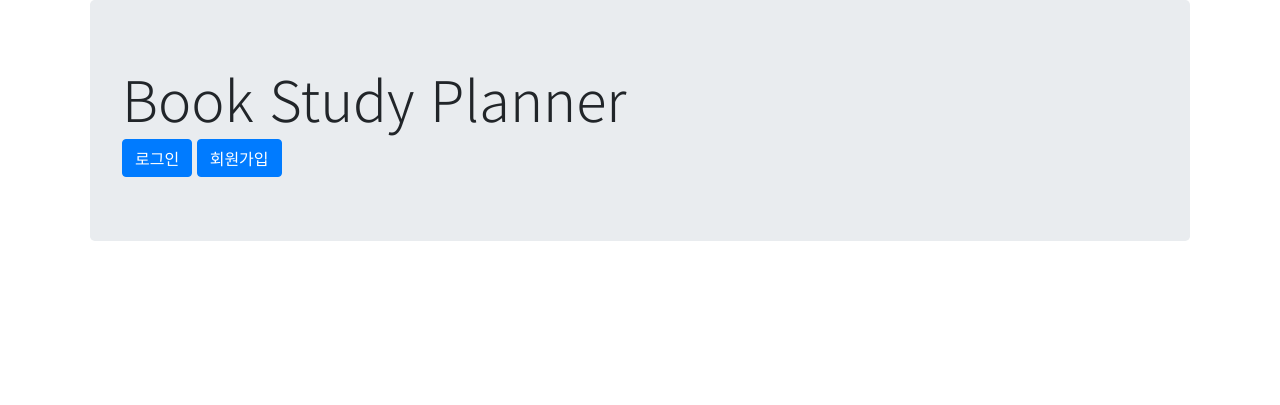
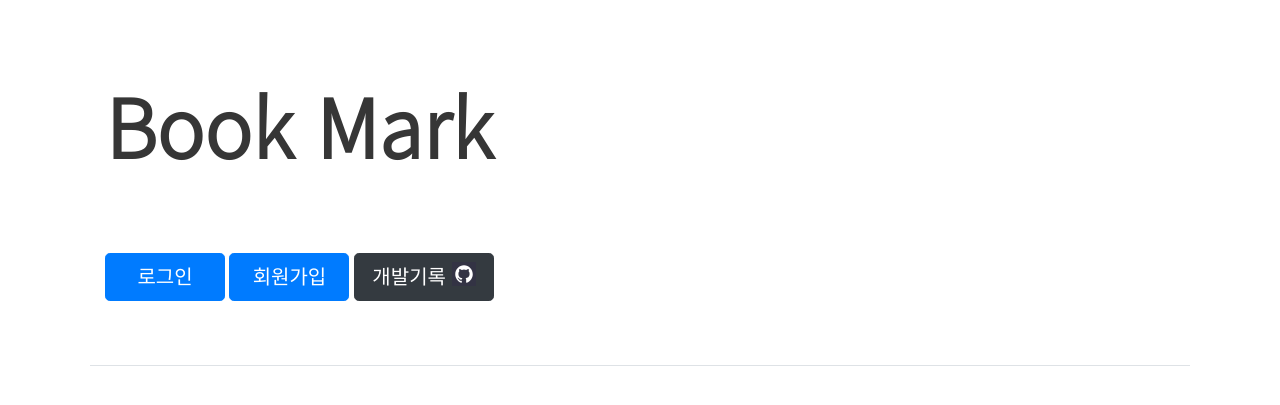
Before and after one commit to BookPlanner/BookPlanner, a Flask app: page / in a window 1280 px wide. Shown: the top 405 px of the page. Run offline with Flask 2, Linux system fonts and the light colour scheme; some libraries are stand-ins or nearby versions.

Commit message:
home.html design

```diff
--- a/app.py
+++ b/app.py
@@ -4,7 +4,7 @@ app = Flask(__name__)
 app.secret_key = 'jeongseojeongseo' # secret key는 랜덤 문자열로 설정
 from pymongo import MongoClient     # pymongo를 임포트 하기(패키지 인스톨 먼저 해야겠죠?)
 client = MongoClient('localhost', 27017)
-# client = MongoClient('mongodb://@@@@:######@13.209.22.135', 27017)
+# client = MongoClient('mongodb://@@@@:######@13.209.22.135', 27017)git
 db = client.dbtest                  # 임시로 dbtest에 저장
 
 ## home화면 보여주기
--- a/templates/home.html
+++ b/templates/home.html
@@ -9,7 +9,10 @@
     <!-- Bootstrap CSS -->
     <link rel="stylesheet" href="https://maxcdn.bootstrapcdn.com/bootstrap/4.0.0/css/bootstrap.min.css"
         integrity="sha384-Gn5384xqQ1aoWXA+058RXPxPg6fy4IWvTNh0E263XmFcJlSAwiGgFAW/dAiS6JXm" crossorigin="anonymous">
-
+    <!-- Bulma CSS -->
+    <link rel="stylesheet" href="https://cdn.jsdelivr.net/npm/bulma@0.9.1/css/bulma.min.css">
+    <!-- Ionicones JS -->
+    <script src="https://unpkg.com/ionicons@5.2.3/dist/ionicons.js"></script>
     <!-- JS -->
     <script src="https://ajax.googleapis.com/ajax/libs/jquery/3.5.1/jquery.min.js"></script>
     <script src="https://cdnjs.cloudflare.com/ajax/libs/popper.js/1.12.9/umd/popper.min.js"
@@ -44,100 +47,7 @@
 
         }
     </style>
-    <!-- <script>
-        $(document).ready(function () {
-            $("#cards-box").html("");
-            showMemos();
-        });
 
-        function postMemo() {
-            let title = $("#memo-title").val();
-            let memo = $("#memo").val();
-            $.ajax({
-                type: "POST",
-                url: "/memo",
-                data: { title_give: title, memo_give: memo },
-                success: function (response) {
-                    if (response["result"] == "success") {
-                        alert("저장 완료!");
-                        window.location.reload();
-                    } else {
-                        alert("서버 오류!")
-                    }
-                }
-            })
-        }
-
-        function showMemos() {
-            $.ajax({
-                type: "GET",
-                url: "/memo",
-                data: {},
-                success: function (response) {
-                    let memos = response["memos"];
-                    console.log(memos);
-                    for (let i = 0; i < memos.length; i++) {
-                        let tempHtml = `<div id="card-${i}" class="card">
-                                <h4 class="card-title"> ${memos[i]["title"]} </h4>
-                                <p class="card-text">${memos[i]["memo"]}</p>
-                                <button type="button" class="btn btn-secondary btn-sm" onclick="modifyMemo('${i}','${memos[i]["title"]}','${memos[i]["memo"]}')">수정</button>
-                                <button type="button" class="btn btn-dark btn-sm" onclick="deleteMemo('${memos[i]["title"]}')">삭제</button>
-                            </div>`
-                        $("#cards-box").append(tempHtml);
-                    }
-                }
-            })
-        }
-
-        function deleteMemo(title) {
-            $.ajax({
-                type: "POST",
-                url: "/memo/delete",
-                data: { 'title_give': title },
-                success: function (response) {
-                    if (response['result'] == 'success') {
-                        alert('삭제 완료!')
-                        window.location.reload()
-                    }
-                }
-            });
-        }
-
-        function modifyMemo(memo_id, title, memo) {
-            $('#card-' + memo_id).empty();
-            tempHtml = `<div class="form-group">
-                   <input id="memo-title-change" class="form-control" value="${title}">
-                   </div>
-                   <div class="form-group">
-                   <textarea id="memo-change" class="form-control" rows="2">${memo}</textarea>
-                   </div>
-              <button type="button" class="btn btn-primary btn-sm" onclick="changeMemo('${title}')">저장</button>`
-
-            $('#card-' + memo_id).append(tempHtml);
-        }
-
-        function changeMemo(old_title) {
-            let new_title = $("#memo-title-change").val();
-            let new_memo = $("#memo-change").val();
-
-            $.ajax({
-                type: "POST",
-                url: "/memo/change",
-                data: { old_title_give: old_title, title_give: new_title, memo_give: new_memo },
-                success: function (response) {
-                    if (response["result"] == "success") {
-                        alert("수정 완료!");
-                        window.location.reload();
-                    } else {
-                        alert("서버 오류!")
-                    }
-                }
-            })
-        }
-
-
-
-    </script> -->
     <script>
         function logout(){
             location.href = "/logout"
@@ -157,18 +67,30 @@
 
 <body>
     <div class="wrap">
-        <div class="jumbotron">
-            <h2 class="display-4">Book Study Planner</h2>
-            <div>
-                {% if session['username'] %}
-                <h3>{{session['username']}}님 환영합니다<br></h3>
-                <button type="button" class="btn btn-primary" onclick="logout()">로그아웃</button>
-                <button type="button" class="btn btn-primary" onclick="main()">플래너</button>
-                {% else %}
-                <button type="button" class="btn btn-primary" onclick="login()">로그인</button>
-                <button type="button" class="btn btn-primary" onclick="signin()">회원가입</button>
-                {% endif %}
-
+        <div class="jumbotron jumbotron-fluid border-bottom" style="background-color: transparent; margin-left: 0px; margin-right: 0px;">
+            <div class="container">
+                <strong style="font-size: 80px;">Book Mark</strong>
+                <div>
+                    {% if session['username'] %}
+                    <h3 style="margin-bottom: 50px; font-size: 30px;"><b>{{session['username']}}</b>님 환영합니다<br></h3>
+                    <button type="button" style="width: 120px;" class="btn btn-primary btn-lg" onclick="logout()">로그아웃</button>
+                    <button type="button" style="width: 120px;" class="btn btn-primary btn-lg" onclick="main()">플래너 📚</button>
+                    <button type="button" style="width: 140px;" class="btn btn-dark btn-lg" onclick="window.open('https://github.com/BookPlanner/BookPlanner')">개발기록
+                        <span class="icon" style="background-color: #333344;">
+                            <ion-icon style="color: white;" name="logo-github"></ion-icon>
+                        </span>
+                    </button>
+                    {% else %}
+                    <h3 style="margin-bottom: 50px;"><br></h3>
+                    <button type="button" style="width: 120px;" class="btn btn-primary btn-lg" onclick="login()">로그인</button>
+                    <button type="button" style="width: 120px;" class="btn btn-primary btn-lg" onclick="signin()">회원가입</button>
+                    <button type="button" style="width: 140px;" class="btn btn-dark btn-lg" onclick="window.open('https://github.com/BookPlanner/BookPlanner')">개발기록
+                        <span class="icon" style="background-color: #333344;">
+                            <ion-icon style="color: white;" name="logo-github"></ion-icon>
+                        </span>
+                    </button>
+                    {% endif %}
+                </div>
             </div>
         </div>
 
--- a/templates/main.html
+++ b/templates/main.html
@@ -29,7 +29,7 @@
     <!-- style -->
     <style type="text/css">
         * {
-            font-family: 'Noto Sans KR, sans-serif;
+            font-family: 'Noto Sans KR', sans-serif;
         }
 
         .wrap {
```
